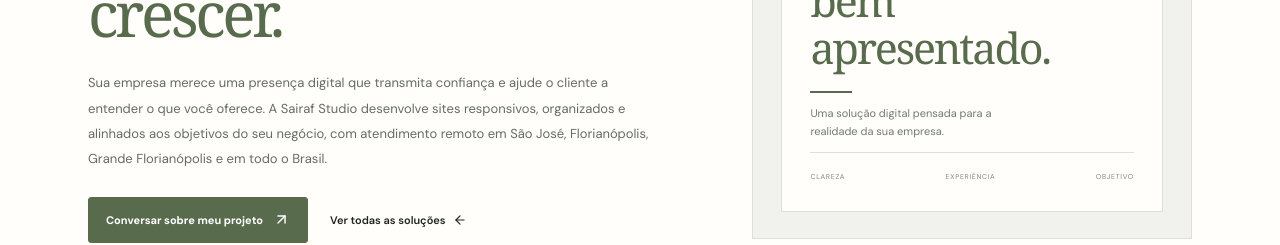
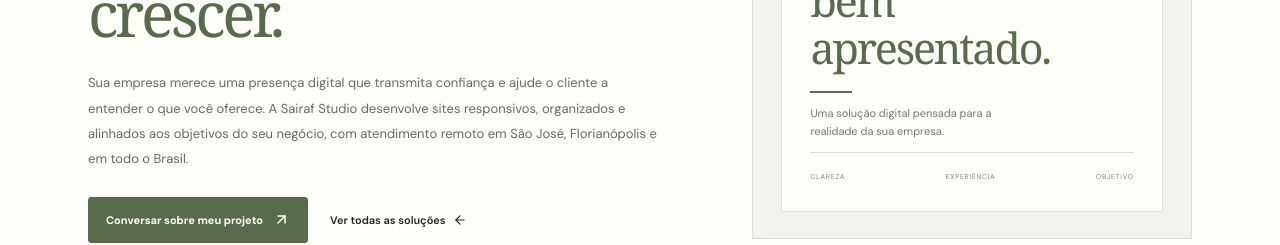
Before and after one commit to majufrss/sairafstudio, a Next.js app: page /criacao-de-sites-sao-jose in a window 1280 px wide. Shown: the part 423-668 px from the top of the page. Built offline with nearby package versions, Linux system fonts and the light colour scheme.

Commit message:
Remove Grande Florianópolis from service coverage

```diff
--- a/app/criacao-de-sites-sao-jose/page.tsx
+++ b/app/criacao-de-sites-sao-jose/page.tsx
@@ -20,7 +20,7 @@ export default function Page() {
     eyebrow="CRIAÇÃO DE SITES · SÃO JOSÉ E FLORIANÓPOLIS"
     title="Criação de sites profissionais para"
     emphasis="empresas que querem crescer."
-    intro="Sua empresa merece uma presença digital que transmita confiança e ajude o cliente a entender o que você oferece. A Sairaf Studio desenvolve sites responsivos, organizados e alinhados aos objetivos do seu negócio, com atendimento remoto em São José, Florianópolis, Grande Florianópolis e em todo o Brasil."
+    intro="Sua empresa merece uma presença digital que transmita confiança e ajude o cliente a entender o que você oferece. A Sairaf Studio desenvolve sites responsivos, organizados e alinhados aos objetivos do seu negócio, com atendimento remoto em São José, Florianópolis e em todo o Brasil."
     audience="Para comércios, lojas, profissionais autônomos e pequenas empresas que precisam apresentar seus produtos ou serviços com clareza, fortalecer a marca e facilitar o contato com novos clientes. O projeto é desenvolvido à distância, com alinhamentos e validações online."
     benefits={["Apresentação profissional da empresa, serviços e diferenciais.","Layout responsivo para celular, tablet e computador.","Navegação clara, conteúdo organizado e chamadas para contato.","Integração com WhatsApp e links importantes do negócio.","Configurações técnicas básicas de SEO e compartilhamento."]}
     process={[{"title":"Conversa e planejamento","text":"Entendemos seu negócio, seu público e o que o site precisa alcançar."},{"title":"Estrutura e desenvolvimento","text":"Organizamos as informações e construímos o site com foco em clareza e experiência."},{"title":"Revisão e publicação","text":"Você revisa o resultado; após os ajustes e aprovações, colocamos o site no ar."}]}
```
